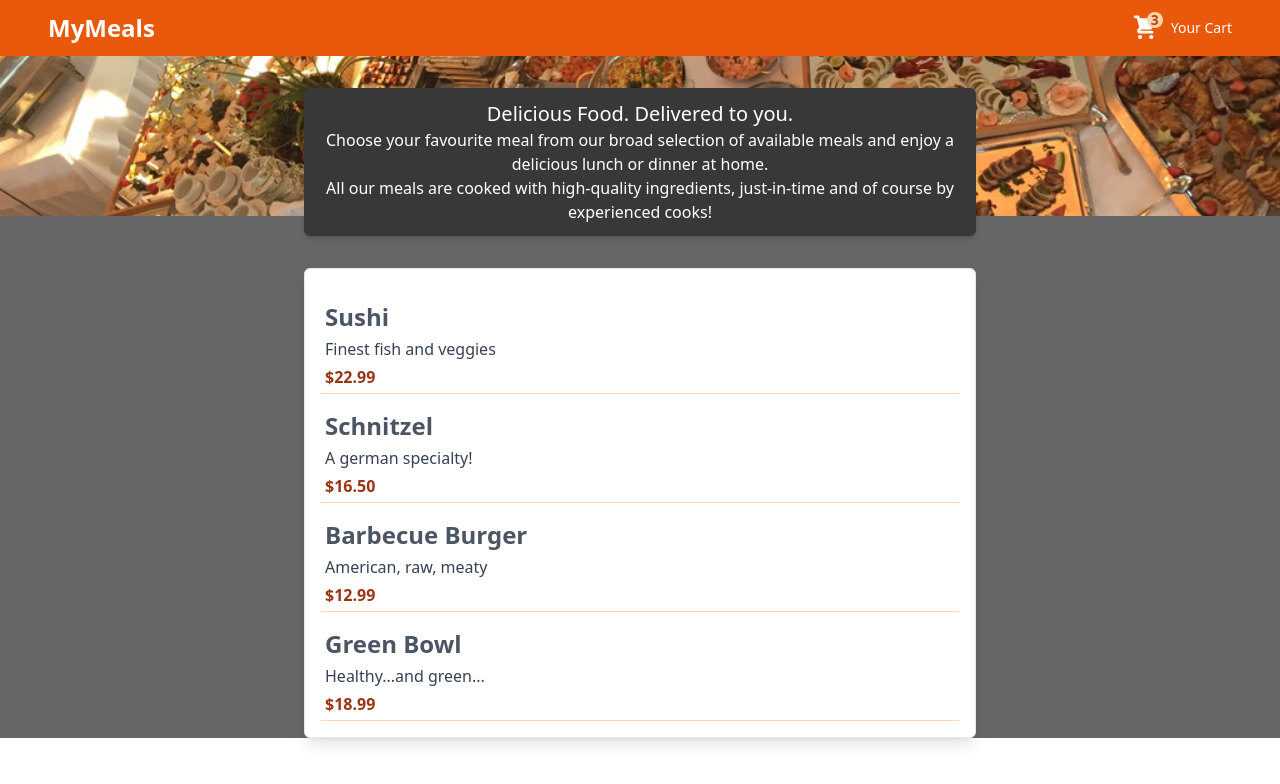
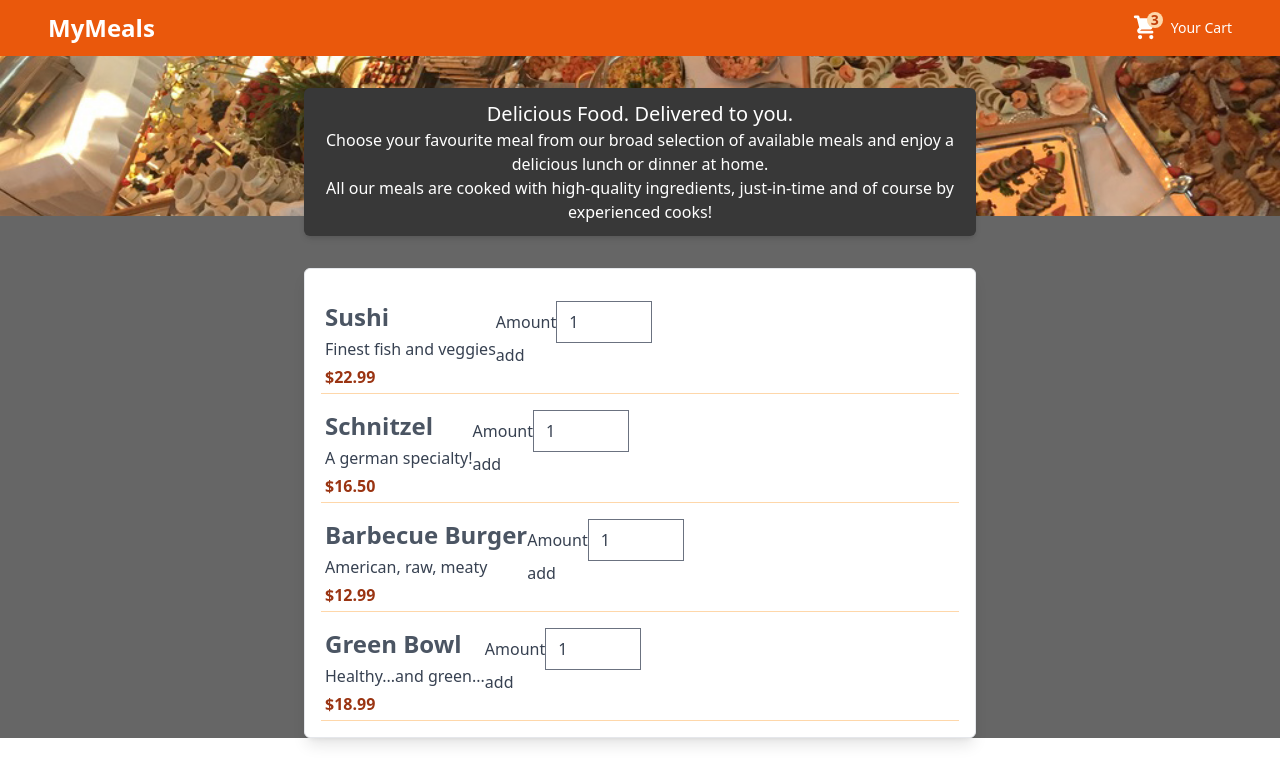
Before and after one commit to tolu-c/learnReact, a React (Create React App) app in the folder order-my-food/: page / in a window 1280 px wide. Shown: the top 784 px of the page. Built offline with nearby package versions, Linux system fonts and the light colour scheme.

Commit message:
meal form

```diff
--- a/order-my-food/src/components/meals/MealItem/MealItem.js
+++ b/order-my-food/src/components/meals/MealItem/MealItem.js
@@ -1,16 +1,19 @@
 import React from "react";
+import MealItemForm from "./MealItemForm";
 
 function MealItem(props) {
   const price = `$${props.price.toFixed(2)}`;
   return (
-    <li className="border-b border-orange-200 p-1 pt-4">
+    <li className="border-b border-orange-200 p-1 pt-4 flex">
       <div className="flex flex-col gap-1 items-start">
         <h3 className="font-bold text-gray-600 text-2xl">{props.name}</h3>
         <div className="">{props.description}</div>
         <div className="text-orange-800 font-black text-base ">{price}</div>
       </div>
 
-      <div>{/* <form></form> */}</div>
+      <div>
+        <MealItemForm />
+      </div>
     </li>
   );
 }
--- a/order-my-food/src/components/meals/MealItem/MealItemForm.js
+++ b/order-my-food/src/components/meals/MealItem/MealItemForm.js
@@ -1,9 +1,19 @@
+import Input from "../../ui/Input";
 
-
-function MealItemForm() {
+function MealItemForm(props) {
   return (
-    <div>MealItemForm</div>
-  )
+    <form className="">
+      <Input label='Amount' input={{
+        id: 'amount',
+        type: 'number',
+        min: '1',
+        max: '5',
+        step: '1',
+        defaultValue: '1'
+      }} />
+      <button>add</button>
+    </form>
+  );
 }
 
-export default MealItemForm
+export default MealItemForm;
--- /dev/null
+++ b/order-my-food/src/components/ui/Input.js
@@ -0,0 +1,12 @@
+function Input(props) {
+  return (
+    <div className="">
+      <label htmlFor={props.input.id} className="">
+        {props.label}
+      </label>
+      <input {...props.input} />
+    </div>
+  );
+}
+
+export default Input;
```
